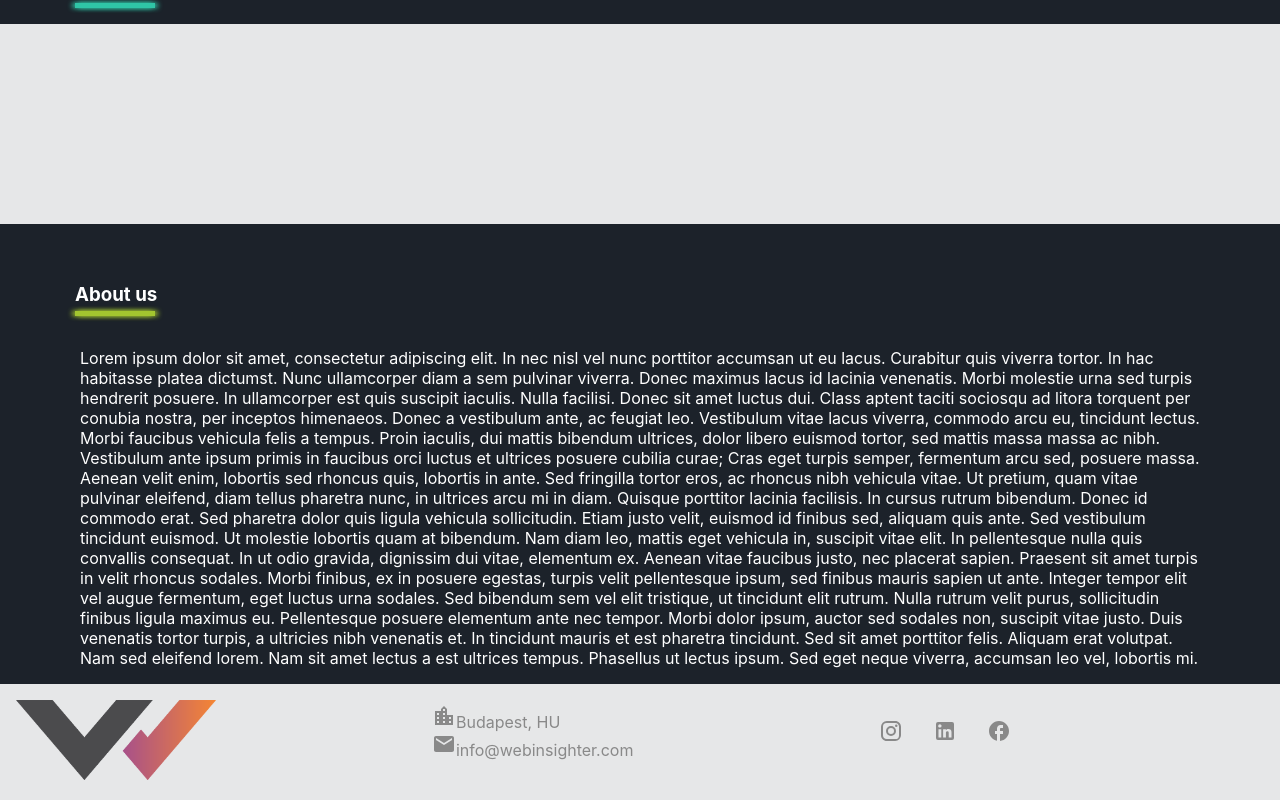
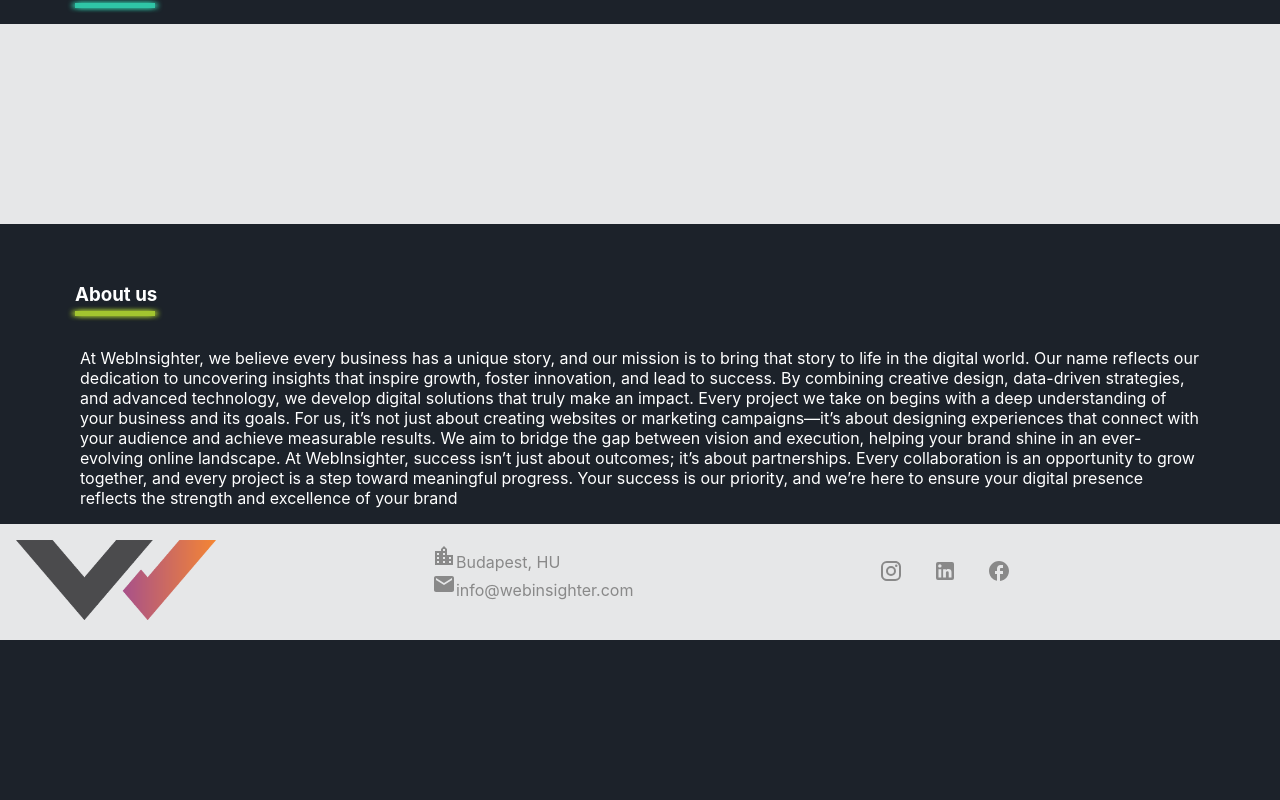
Before and after one commit to pedrambabazadeh/pedrambabazadeh-business-website-mini, a React (Create React App) app: page / in a window 1280 px wide. Shown: the part 947-1747 px from the top of the page. After the commit the page ends 1587 px from the top, so only its background shows below. Built offline with nearby package versions, Linux system fonts and the light colour scheme.

Commit message:
aboutUs content modified

```diff
--- a/src/Sections/AboutUs/AboutUs.jsx
+++ b/src/Sections/AboutUs/AboutUs.jsx
@@ -10,13 +10,17 @@
     color='#A3C52F'>
         <div className='about-us_content__div'>
             <p className='about-us_content__text'>
-            Lorem ipsum dolor sit amet, consectetur adipiscing elit. In nec nisl vel nunc porttitor accumsan ut eu lacus. Curabitur quis viverra tortor. In hac habitasse platea dictumst. Nunc ullamcorper diam a sem pulvinar viverra. Donec maximus lacus id lacinia venenatis. Morbi molestie urna sed turpis hendrerit posuere. In ullamcorper est quis suscipit iaculis. Nulla facilisi. Donec sit amet luctus dui. Class aptent taciti sociosqu ad litora torquent per conubia nostra, per inceptos himenaeos. Donec a vestibulum ante, ac feugiat leo. Vestibulum vitae lacus viverra, commodo arcu eu, tincidunt lectus. Morbi faucibus vehicula felis a tempus. Proin iaculis, dui mattis bibendum ultrices, dolor libero euismod tortor, sed mattis massa massa ac nibh. Vestibulum ante ipsum primis in faucibus orci luctus et ultrices posuere cubilia curae;
-
-Cras eget turpis semper, fermentum arcu sed, posuere massa. Aenean velit enim, lobortis sed rhoncus quis, lobortis in ante. Sed fringilla tortor eros, ac rhoncus nibh vehicula vitae. Ut pretium, quam vitae pulvinar eleifend, diam tellus pharetra nunc, in ultrices arcu mi in diam. Quisque porttitor lacinia facilisis. In cursus rutrum bibendum. Donec id commodo erat.
-
-Sed pharetra dolor quis ligula vehicula sollicitudin. Etiam justo velit, euismod id finibus sed, aliquam quis ante. Sed vestibulum tincidunt euismod. Ut molestie lobortis quam at bibendum. Nam diam leo, mattis eget vehicula in, suscipit vitae elit. In pellentesque nulla quis convallis consequat. In ut odio gravida, dignissim dui vitae, elementum ex. Aenean vitae faucibus justo, nec placerat sapien. Praesent sit amet turpis in velit rhoncus sodales. Morbi finibus, ex in posuere egestas, turpis velit pellentesque ipsum, sed finibus mauris sapien ut ante. Integer tempor elit vel augue fermentum, eget luctus urna sodales. Sed bibendum sem vel elit tristique, ut tincidunt elit rutrum.
-
-Nulla rutrum velit purus, sollicitudin finibus ligula maximus eu. Pellentesque posuere elementum ante nec tempor. Morbi dolor ipsum, auctor sed sodales non, suscipit vitae justo. Duis venenatis tortor turpis, a ultricies nibh venenatis et. In tincidunt mauris et est pharetra tincidunt. Sed sit amet porttitor felis. Aliquam erat volutpat. Nam sed eleifend lorem. Nam sit amet lectus a est ultrices tempus. Phasellus ut lectus ipsum. Sed eget neque viverra, accumsan leo vel, lobortis mi.
+            At WebInsighter, we believe every business has a unique story, and our mission is to bring that story to life in the
+digital world. Our name reflects our dedication to uncovering insights that inspire growth, foster innovation, and lead
+to success. By combining creative design, data-driven strategies, and advanced technology, we develop digital
+solutions that truly make an impact.
+ Every project we take on begins with a deep understanding of your business and its goals. For us, it’s not just about
+creating websites or marketing campaigns—it’s about designing experiences that connect with your audience and
+achieve measurable results. We aim to bridge the gap between vision and execution, helping your brand shine in an
+ever-evolving online landscape.
+ At WebInsighter, success isn’t just about outcomes; it’s about partnerships. Every collaboration is an opportunity to
+grow together, and every project is a step toward meaningful progress. Your success is our priority, and we’re here to
+ensure your digital presence reflects the strength and excellence of your brand
             </p>
         </div>
     </Part>
```
